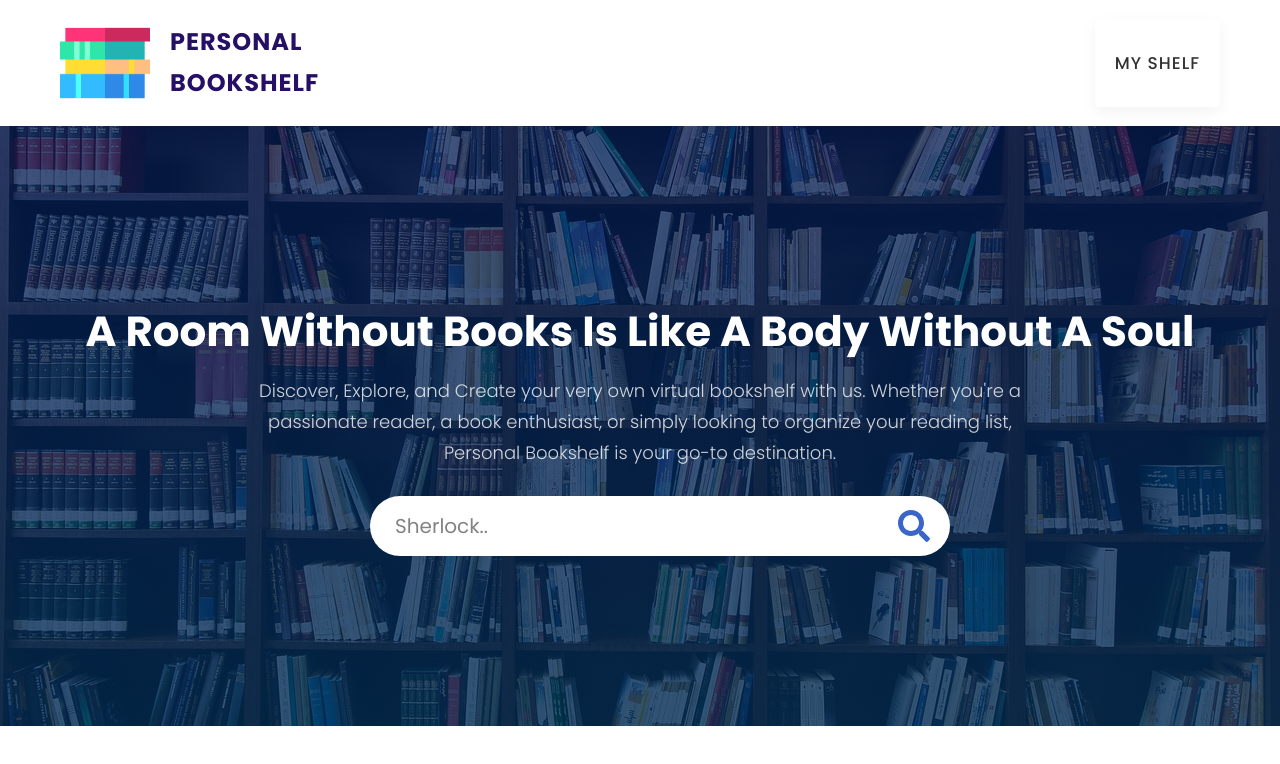
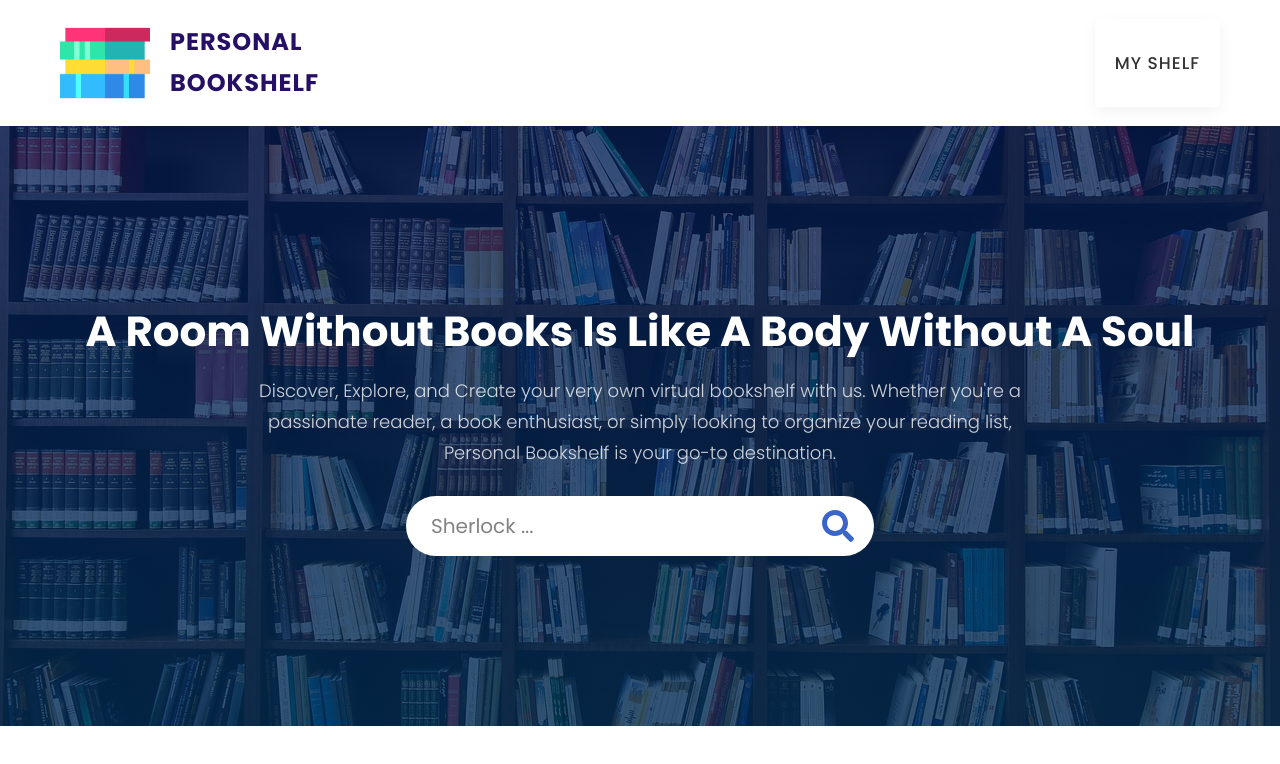
Before and after one commit to shashanksc/BookShelf, a React (Create React App) app: page / in a window 1280 px wide. Shown: the top 764 px of the page. Built offline with nearby package versions, Linux system fonts and the light colour scheme; no server answers.

Commit message:
UI fixing

```diff
--- a/src/components/SearchForm/SearchForm.css
+++ b/src/components/SearchForm/SearchForm.css
@@ -1,8 +1,7 @@
 .search-form{
     width: 100%;
     max-width: 620px;
-    margin-left: 20px;
-    margin-right: 20px;
+    display: flex;
 
 }
 .search-form-elem{
--- a/src/components/SearchForm/SearchForm.jsx
+++ b/src/components/SearchForm/SearchForm.jsx
@@ -32,7 +32,7 @@ const SearchForm = () => {
         <div className='search-form-content'>
           <form className='search-form' onSubmit={handleSubmit}>
             <div className='search-form-elem flex flex-sb bg-white'>
-              <input type = "text" className='form-control' onChange = {handleOnChange} placeholder='Sherlock..' ref = {searchText} />
+              <input type = "text" className='form-control' onChange = {handleOnChange} placeholder='Sherlock ...' ref = {searchText} />
               <button type = "submit" className='flex flex-c' onClick={handleSubmit}>
                 <FaSearch className='text-purple' size = {32} />
               </button>
```
